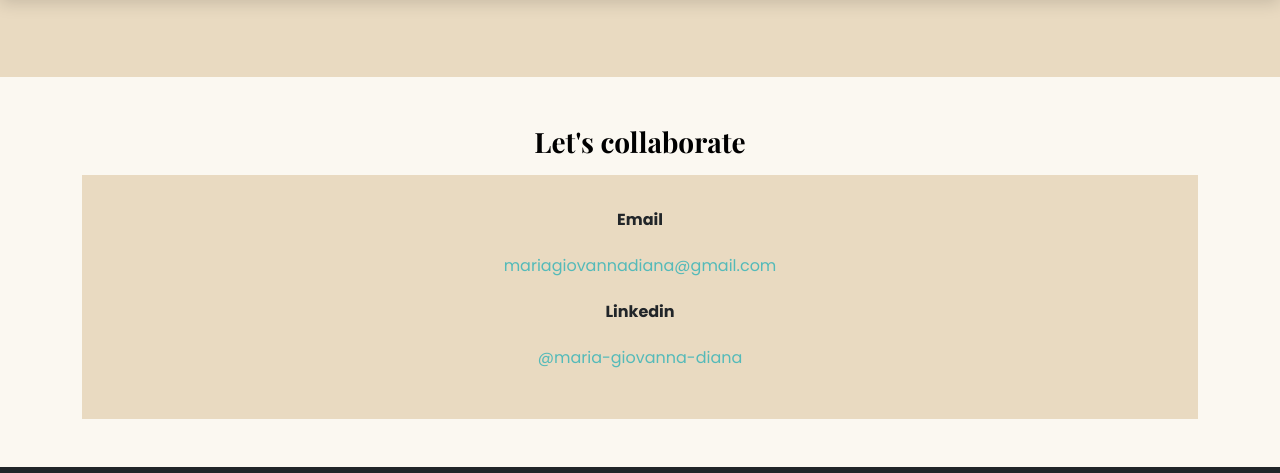
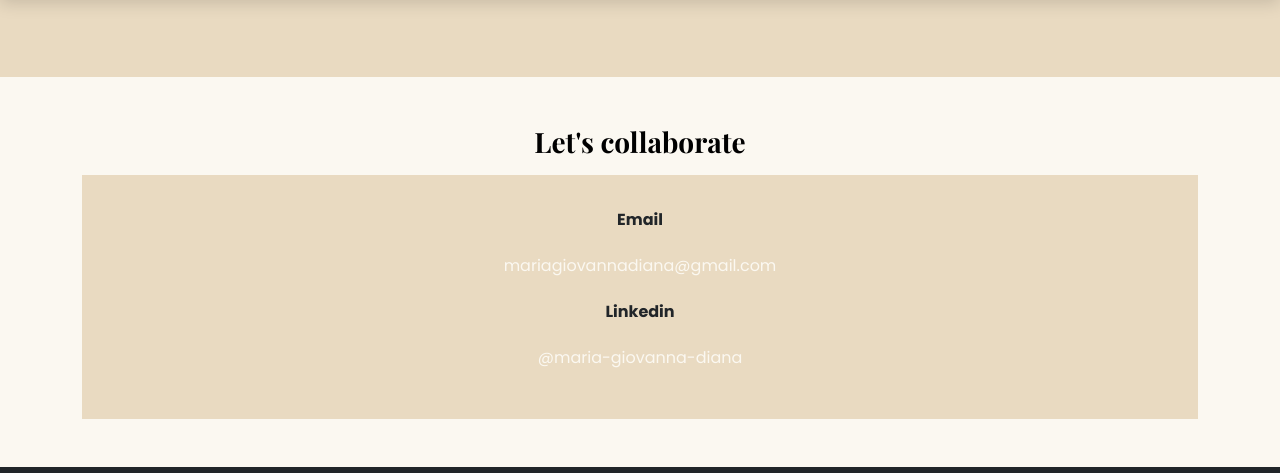
Before and after one commit to mgdiana/portfolio-project, a plain HTML site: page contact.html in a window 1280 px wide. Shown: the part 67-540 px from the top of the page. Drawn offline with nearby package versions, Linux system fonts and the light colour scheme.

Commit message:
links text-decoration fixed

```diff
--- a/styles/portfolio.css
+++ b/styles/portfolio.css
@@ -43,8 +43,11 @@ p {
   font-family: var(--default-font-family);
 }
 p a {
+  color: var(--backgroung-color);
+  text-decoration: none;
+}
+p a:hover {
   color: var(--branding-color);
-  text-decoration: none;
 }
 .hero {
   background: var(--secondary-color);
```
